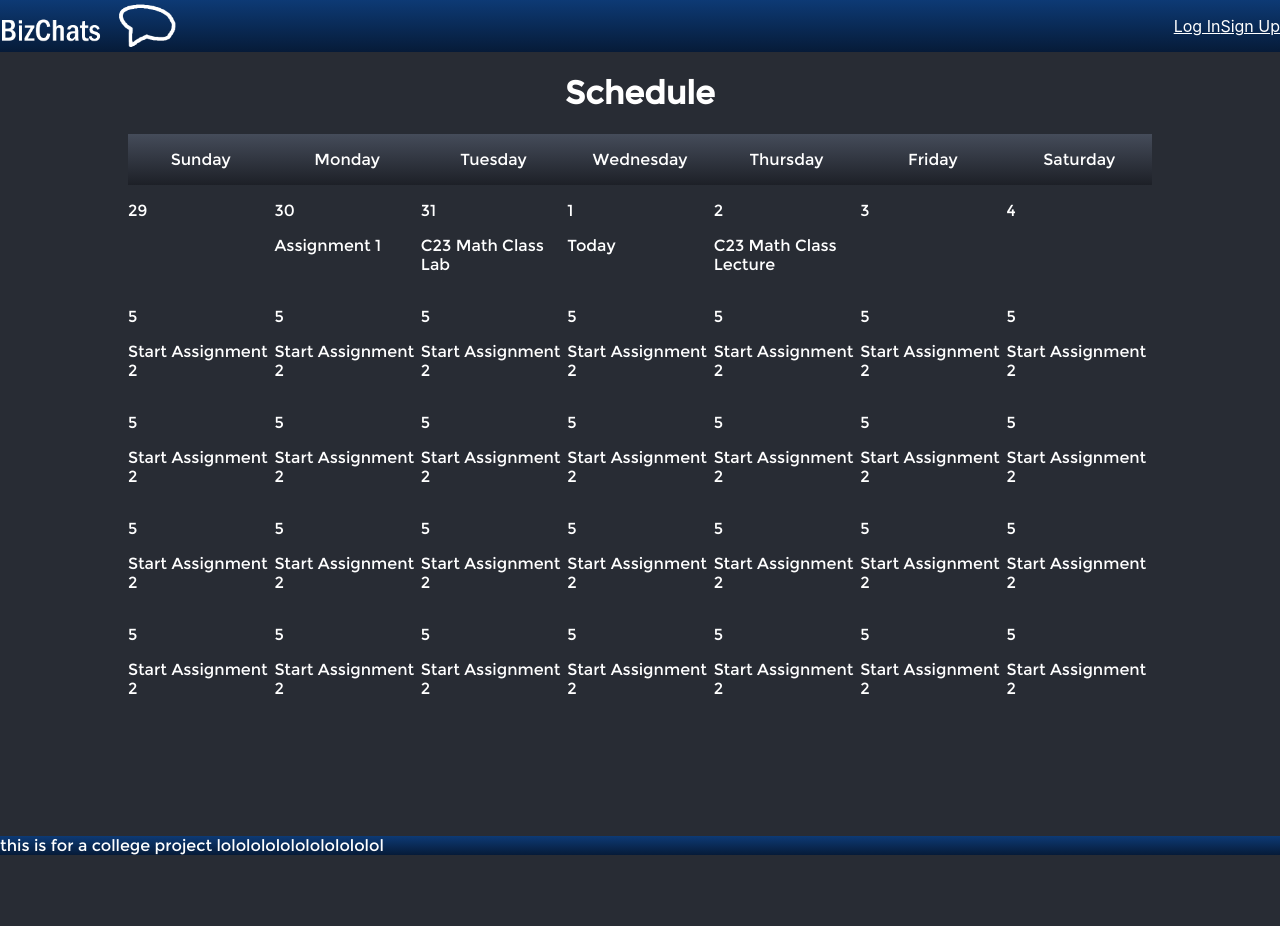
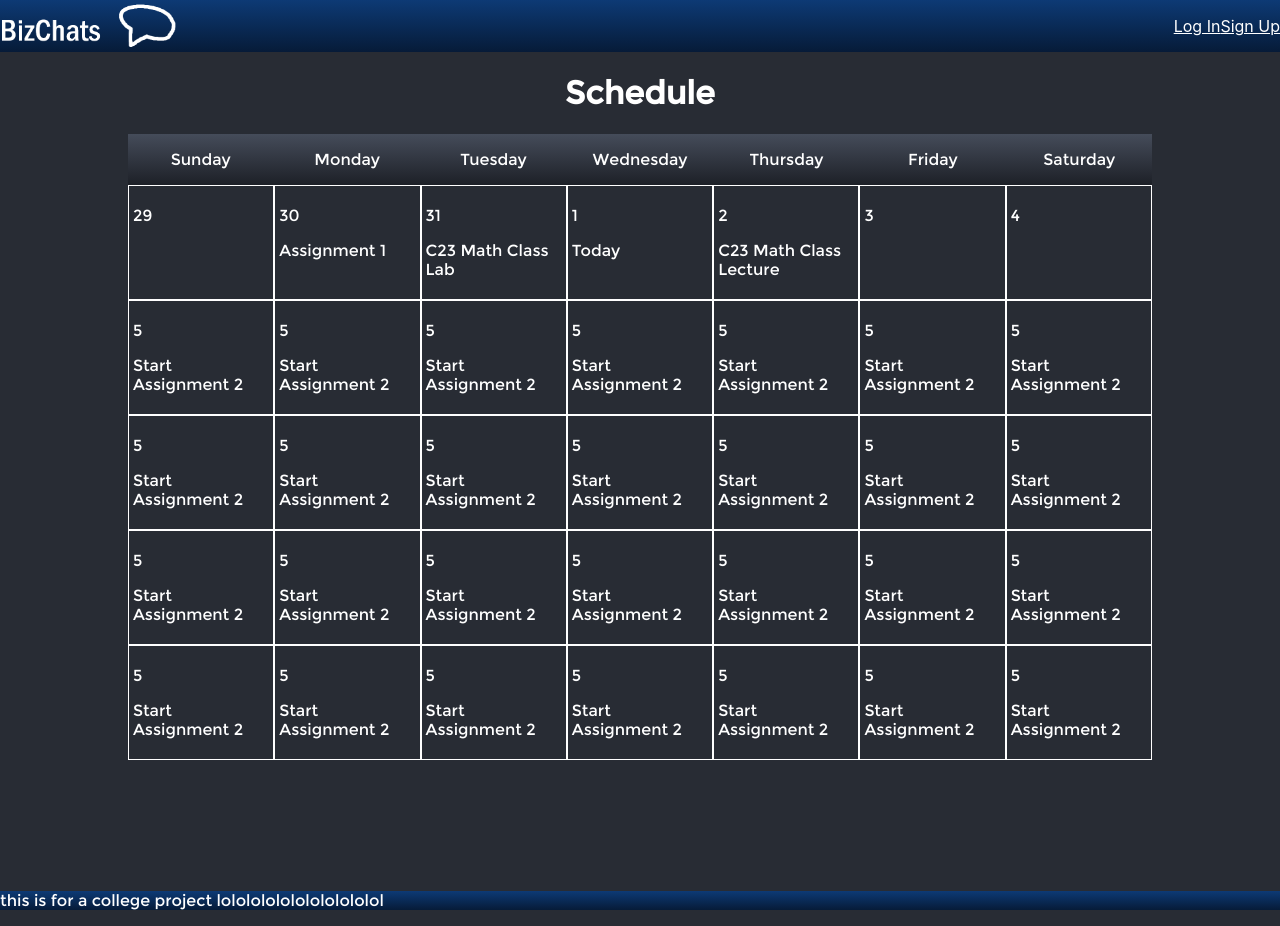
Before and after one commit to MilanTheMan/Bizchats, a React (Create React App) app in the folder frontend/: page /schedule in a window 1280 px wide. Before the commit the page ends 871 px from the top, so only its background shows below. Built offline with nearby package versions, Linux system fonts and the light colour scheme.

Commit message:
minor adjustments

```diff
--- a/frontend/src/components/schedule/style.css
+++ b/frontend/src/components/schedule/style.css
@@ -31,12 +31,20 @@
             display: grid;
             grid-template-columns: repeat(7, 1fr);
             grid-template-rows: 0.4fr repeat(5, 1fr);
-            grid-column-gap: 1px;
-            grid-row-gap: 1px;
 
             flex-direction: row;
 
             width: 100%;
+
+            .calendar_day{
+                border-style: solid;
+                border-color: white;
+                border-width: 1px;
+                padding: 4px;
+
+                height: auto;
+            }
+
         }
     }
 }
```
